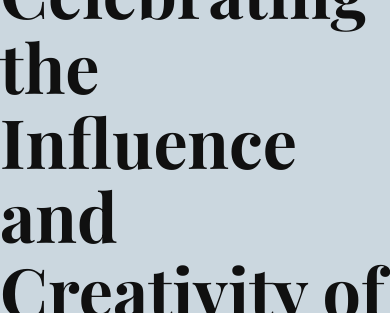
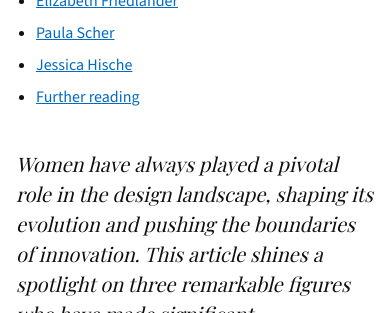
Before and after one commit to E7015/women-in-design, a plain HTML site: page index.html in a window 390 px wide. Shown: the part 474-787 px from the top of the page. Drawn offline with nearby package versions, Linux system fonts and the light colour scheme; a web font is replaced by a local one.

Commit message:
responsive design
adding breakpoint requirements

```diff
--- a/CSS/women-in-design.css
+++ b/CSS/women-in-design.css
@@ -8,6 +8,21 @@
     margin: 0;
     font-size: 100%;
     line-height: 1em;
+}
+
+/*css grids*/
+.grid {
+   display: flex;
+   gap:24px;
+   flex-direction: row;
+}
+
+ /*CSS grids column widths*/
+ .grid-col-third {
+   flex-basis: 33.33%;
+}
+.grid-col-twoThirds {
+   flex-basis: 66.66%;
 }
 
 /*default styles for whole page*/
@@ -156,3 +171,58 @@ p {
     background-color: #D8415C;
     padding:0 0.5rem;
  }
+
+/* media queries */
+@media only screen and (max-width:1068px) {
+   .container {
+       margin: 0 24px 0 24px;
+   }
+}
+@media only screen and (max-width: 768px) {
+   .grid {
+      flex-direction: column;
+   }
+}
+@media only screen and (max-width: 600px) {
+   .container {
+       margin: 0 16px 0 16px;
+   }
+   h1{
+      font-size: 2.25rem;
+      margin-bottom: 1rem;
+  }
+  h2{
+      font-size: 1.875rem;
+  }
+  h3{
+      font-size: 1.5rem;
+  }
+  h4{
+      font-size: 1.25rem;
+  }
+
+  p.large {
+   font-size: 1.25rem;
+   margin-bottom: 2rem;
+}
+p{
+   font-size: 1rem;
+   margin-bottom: 1rem;
+}
+
+ul {
+   margin-bottom: 1rem;
+}
+ul li {
+   font-size: 1rem;
+   margin-bottom: .5rem;
+}
+
+header p.logo{
+   font-size:1.25rem;
+}
+.colour-block{
+   padding:2rem 0;
+   margin-bottom:2rem;
+}
+}
--- a/index.html
+++ b/index.html
@@ -20,9 +20,9 @@
     </div>
 </div>
 
-<div class="container">
-<p class="large">Women have always played a pivotal role in the design landscape, shaping its evolution and pushing the boundaries of innovation. This article shines a spotlight on three remarkable figures who have made significant contributions to the field. Each of these women embodies a unique approach to design, from Friedländer's pioneering work in typography to Scher's bold, iconic graphics that challenge the status quo, and Hische's handcrafted lettering that merges tradition with contemporary flair.</p>
-
+<div class="container grid">
+<div class="grid-col-third">
+<nav>
 <h2>Contents</h2>
 <ul>
     <li><a href="#Elizabeth">Elizabeth Friedländer</a></li>
@@ -30,6 +30,11 @@
     <li><a href="#Jessica">Jessica Hische</a></li>
     <li><a href="#Further">Further reading</a></li>
 </ul>
+</nav>
+</div>
+
+<div class="grid-col-twoThirds">
+<p class="large">Women have always played a pivotal role in the design landscape, shaping its evolution and pushing the boundaries of innovation. This article shines a spotlight on three remarkable figures who have made significant contributions to the field. Each of these women embodies a unique approach to design, from Friedländer's pioneering work in typography to Scher's bold, iconic graphics that challenge the status quo, and Hische's handcrafted lettering that merges tradition with contemporary flair.</p>
 
 <h2 id="Elizabeth">Elizabeth Friedländer</h2>
 
@@ -84,6 +89,8 @@
 
 <li><a href="https://creativecloud.adobe.com/discover/article/q-and-a-artist-jessica-hische">Adobe Q&A: Artist Jessica Hische </li></a>
 </ul>
+</div>
+</div>
 
 <footer>
     <div class="container">
```
Also changed, not shown: flex.html (added, +45 -0 lines).
